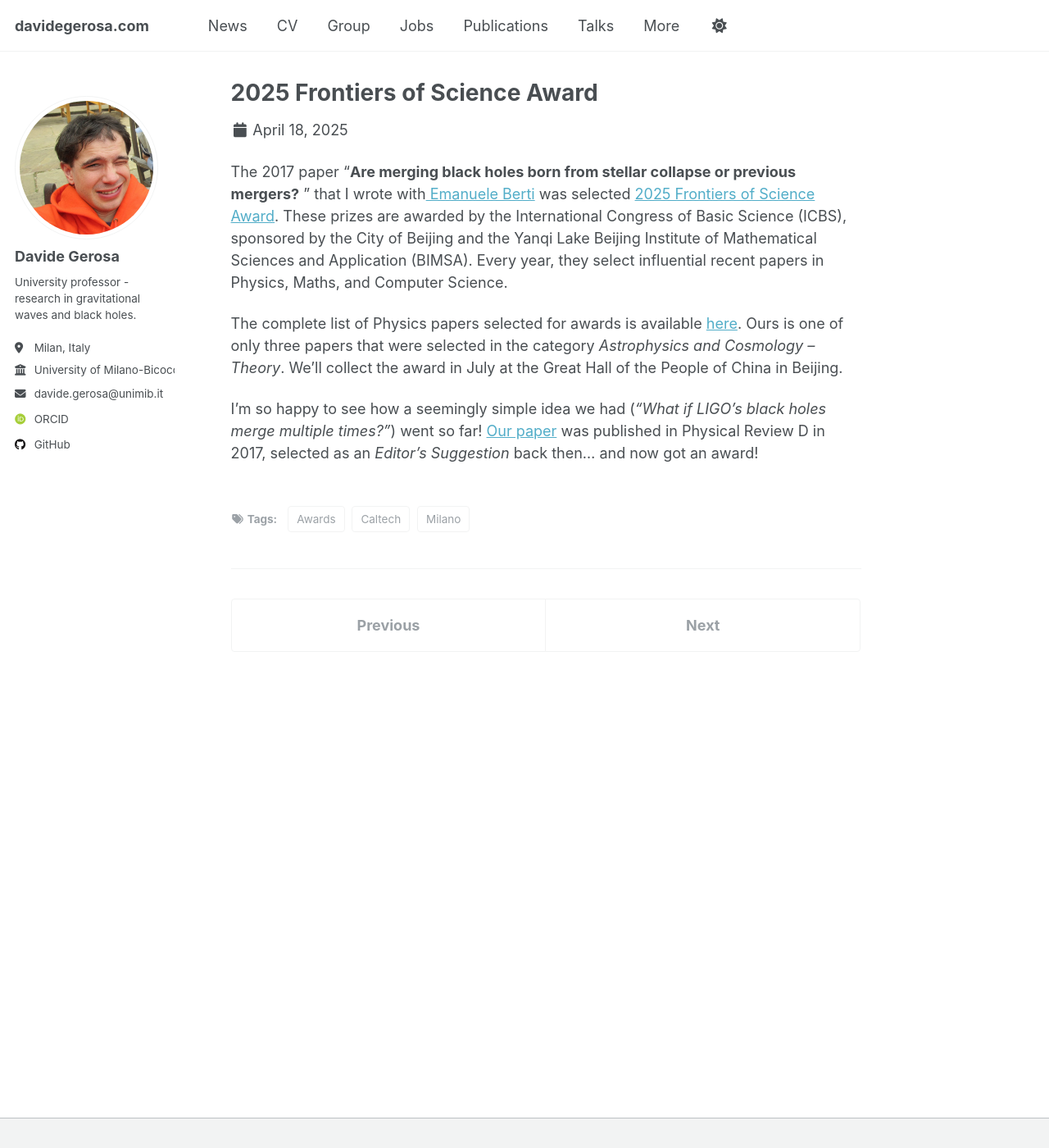
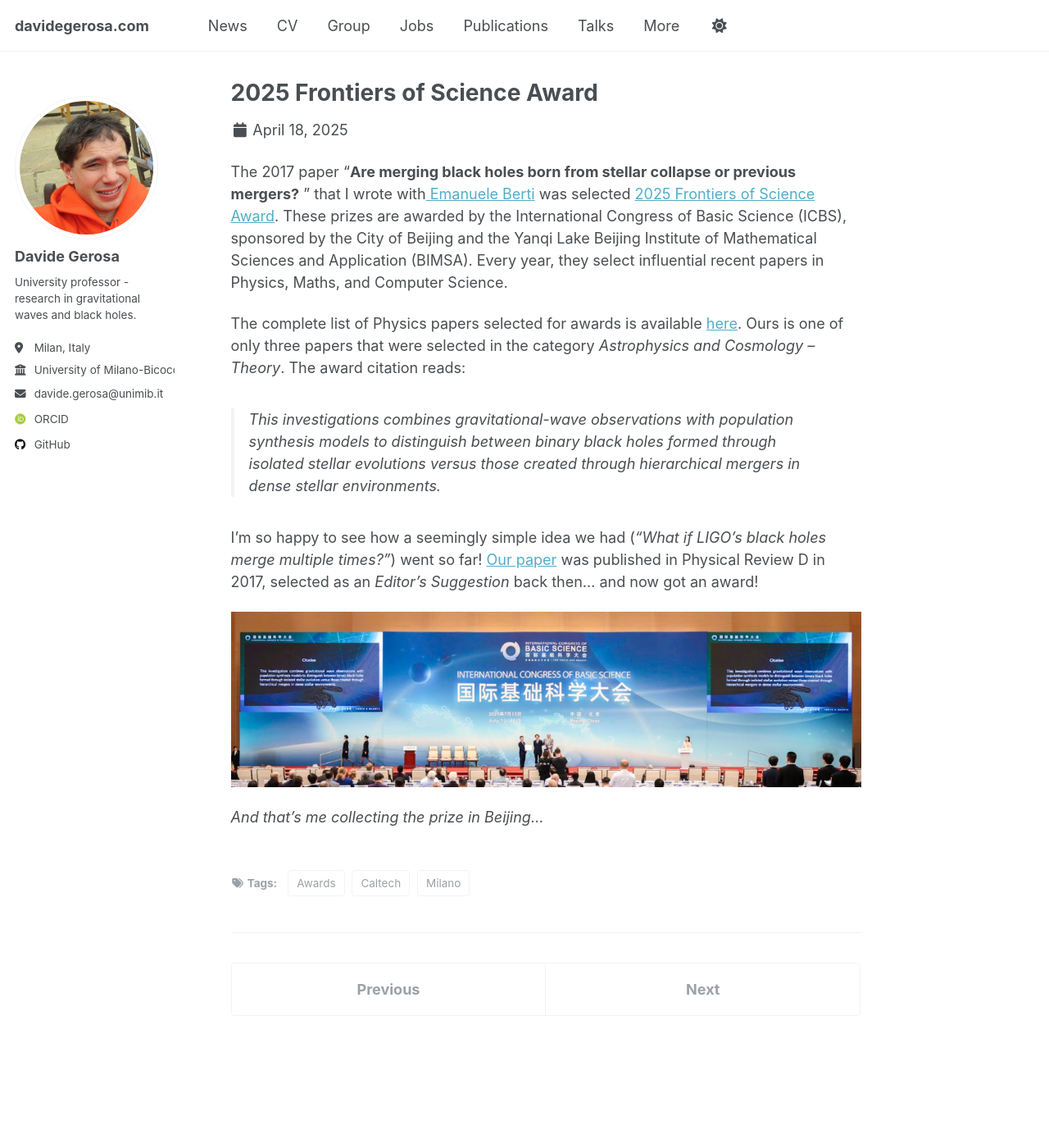
Before and after one commit to dgerosa/website, a Jekyll site: the page built from _posts/2025-04-18-2025-frontiers-of-science-award.md, in a window 1280 px wide and 1400 px high. Shown: the whole window at 82% size. Built offline with Jekyll 4.4.1, drawn with Linux system fonts in a browser that asks for light colours; some web fonts are replaced.

Commit message:
Sun Jul 20 19:04:06 CEST 2025

```diff
--- a/_posts/2025-04-18-2025-frontiers-of-science-award.md
+++ b/_posts/2025-04-18-2025-frontiers-of-science-award.md
@@ -10,6 +10,14 @@ tags:
 
 The 2017 paper “**Are merging black holes born from stellar collapse or previous mergers?** ” that I wrote with[ Emanuele Berti](<https://pages.jh.edu/eberti2/posts/2025-frontiers-of-science-award/>) was selected [2025 Frontiers of Science Award](<https://www.icbs.cn>). These prizes are awarded by the International Congress of Basic Science (ICBS), sponsored by the City of Beijing and the Yanqi Lake Beijing Institute of Mathematical Sciences and Application (BIMSA). Every year, they select influential recent papers in Physics, Maths, and Computer Science.
 
-The complete list of Physics papers selected for awards is available [here](/files/Physics-2025-2025_0603.pdf). Ours is one of only three papers that were selected in the category  _Astrophysics and Cosmology – Theory_. We’ll collect the award in July at the Great Hall of the People of China in Beijing.
+The complete list of Physics papers selected for awards is available [here](/files/Physics-2025-2025_0603.pdf). Ours is one of only three papers that were selected in the category  _Astrophysics and Cosmology – Theory_. The award citation reads:
+
+> This investigations combines gravitational-wave observations with population synthesis models to distinguish between binary black holes formed through isolated stellar evolutions versus those created through hierarchical mergers in dense stellar environments.
 
 I’m so happy to see how a seemingly simple idea we had (_“What if LIGO’s black holes merge multiple times?”_) went so far! [Our paper](https://arxiv.org/abs/1703.06223) was published in Physical Review D in 2017, selected as an  _Editor’s Suggestion_ back then… and now got an award!
+
+
+<p style="text-align: center;">
+  <img src="/images/icbs_prize.jpg" alt="ICBS prize" style="max-width: 100%; height: auto;" />
+</p>
+*And that's me collecting the prize in Beijing...*
```
Also changed, not shown: images/icbs_prize.jpg (added).
